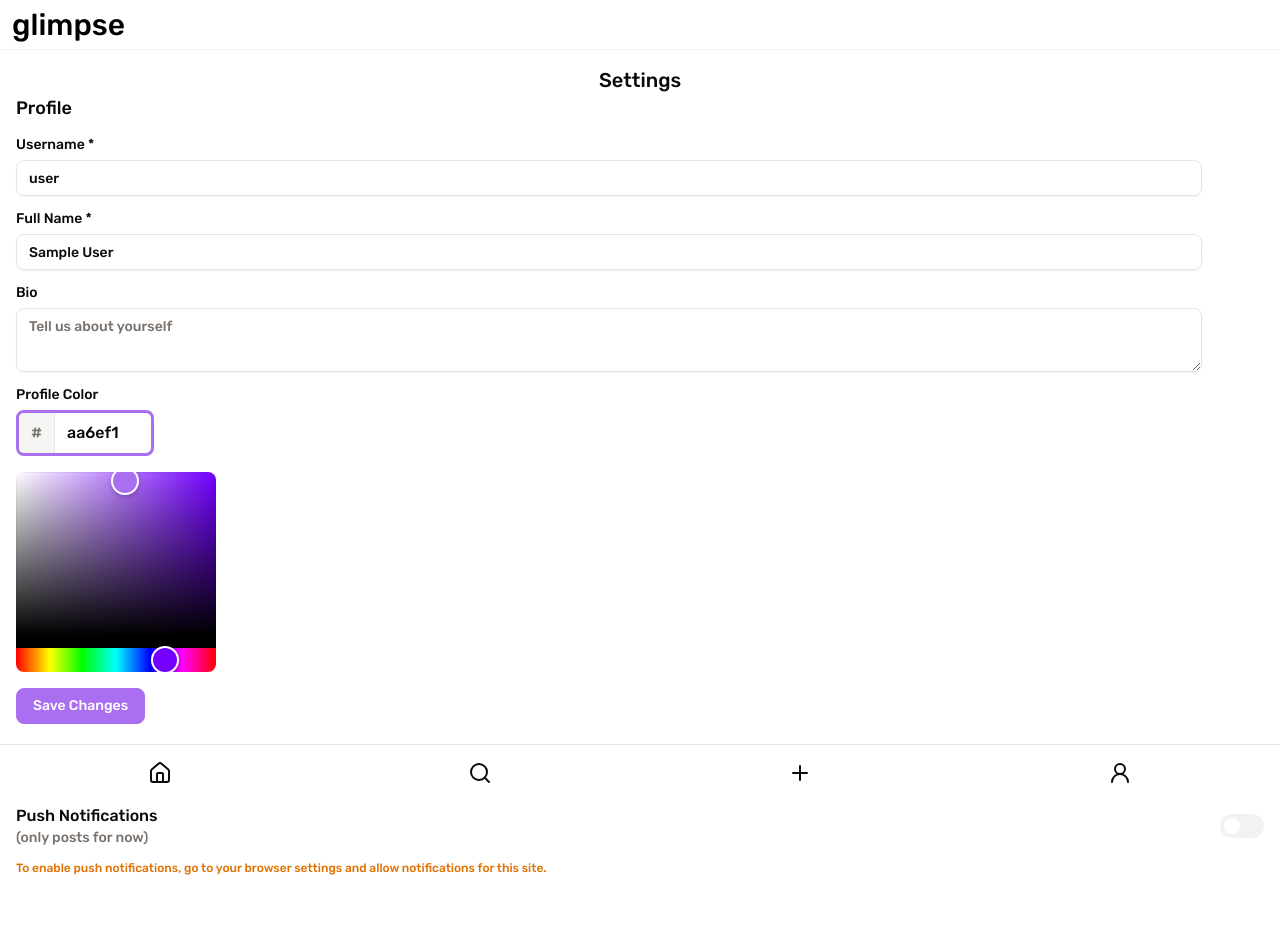
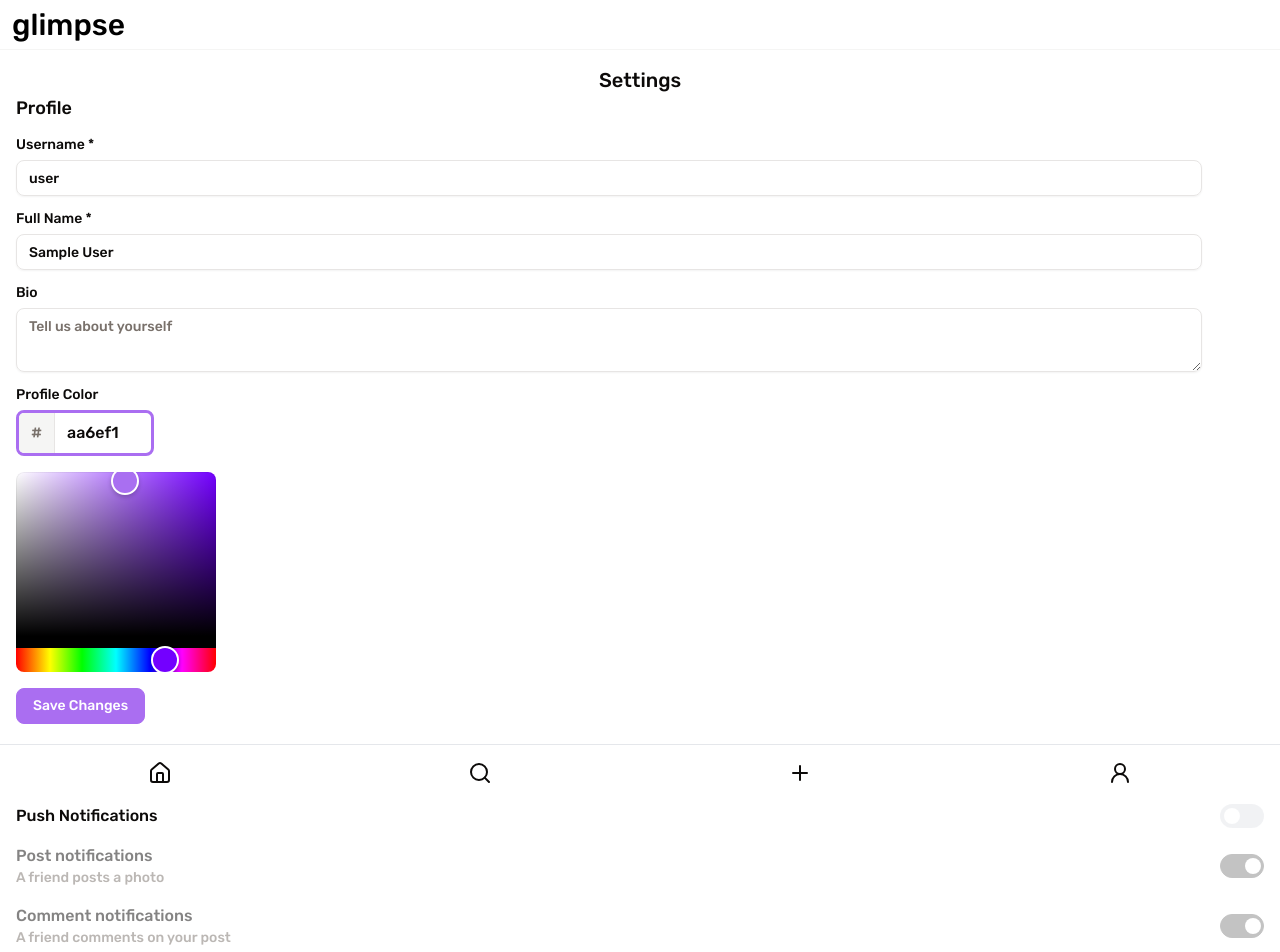
Before and after one commit to hex248/glimpse, a Next.js app: page /settings in a window 1280 px wide. Shown: the top 952 px of the page. Built offline with nearby package versions, Linux system fonts and the light colour scheme; no server answers; the database is empty; sample sign-in values are in the browser's storage.

Commit message:
frontend for individual notification toggles

```diff
--- a/src/components/PushNotificationToggle.tsx
+++ b/src/components/PushNotificationToggle.tsx
@@ -9,18 +9,31 @@ import {
 } from "@/lib/pushNotificationsClient";
 import { getContrastColor } from "@/lib/colorUtils";
 
+interface NotificationPreferences {
+    postNotifications: boolean;
+    commentNotifications: boolean;
+    friendRequestNotifications: boolean;
+}
+
 export default function PushNotificationToggle() {
     const { data: session } = useSession();
-    const [isEnabled, setIsEnabled] = useState(false);
+    const [preferences, setPreferences] = useState<NotificationPreferences>({
+        postNotifications: true,
+        commentNotifications: true,
+        friendRequestNotifications: true,
+    });
+    const [isPushEnabled, setIsPushEnabled] = useState(false);
     const [permission, setPermission] =
         useState<NotificationPermission>("default");
     const [isLoading, setIsLoading] = useState(false);
+    const [isUpdating, setIsUpdating] = useState<string | null>(null);
 
     const userColor = (session?.user as any)?.color || "#888888";
     const contrastColor = getContrastColor(userColor);
 
     useEffect(() => {
         checkStatus();
+        fetchPreferences();
     }, []);
 
     const checkStatus = async () => {
@@ -29,24 +42,57 @@ export default function PushNotificationToggle() {
 
         const hasSubscribed = localStorage.getItem("pushSubscribed") === "true";
         const granted = currentPermission === "granted";
-        setIsEnabled(hasSubscribed && granted);
+        setIsPushEnabled(hasSubscribed && granted);
     };
 
-    const handleToggle = async () => {
+    const fetchPreferences = async () => {
+        try {
+            const response = await fetch("/api/user/notifications");
+            if (response.ok) {
+                const data = await response.json();
+                setPreferences(data);
+            }
+        } catch (error) {
+            console.error("Error fetching preferences:", error);
+        }
+    };
+
+    const updatePreference = async (
+        type: keyof NotificationPreferences,
+        value: boolean
+    ) => {
+        setIsUpdating(type);
+        try {
+            const response = await fetch("/api/user/notifications", {
+                method: "PUT",
+                headers: { "Content-Type": "application/json" },
+                body: JSON.stringify({ ...preferences, [type]: value }),
+            });
+            if (response.ok) {
+                setPreferences((prev) => ({ ...prev, [type]: value }));
+            }
+        } catch (error) {
+            console.error("Error updating preference:", error);
+        } finally {
+            setIsUpdating(null);
+        }
+    };
+
+    const handlePushToggle = async () => {
         setIsLoading(true);
 
         try {
-            if (isEnabled) {
+            if (isPushEnabled) {
                 const success = await unsubscribeFromPushNotifications();
                 if (success) {
                     localStorage.removeItem("pushSubscribed");
-                    setIsEnabled(false);
+                    setIsPushEnabled(false);
                 }
             } else {
                 const success = await subscribeToPushNotifications();
                 if (success) {
                     localStorage.setItem("pushSubscribed", "true");
-                    setIsEnabled(true);
+                    setIsPushEnabled(true);
                     setPermission("granted");
                 }
             }
@@ -57,17 +103,63 @@ export default function PushNotificationToggle() {
         }
     };
 
+    const renderToggle = (
+        type: keyof NotificationPreferences,
+        title: string,
+        description?: string
+    ) => (
+        <div
+            className={`flex items-center justify-between ${
+                !isPushEnabled ? "opacity-50" : ""
+            }`}
+        >
+            <div>
+                <h3 className="font-medium">{title}</h3>
+                {description && (
+                    <p className="text-sm text-muted-foreground">
+                        {description}
+                    </p>
+                )}
+            </div>
+            <button
+                onClick={() => updatePreference(type, !preferences[type])}
+                disabled={isUpdating === type || !isPushEnabled}
+                className={`relative inline-flex h-6 w-11 items-center rounded-full transition-colors focus:outline-none focus:ring-2 focus:ring-offset-2 ${
+                    isUpdating === type ? "opacity-50 cursor-not-allowed" : ""
+                }`}
+                style={{
+                    backgroundColor: preferences[type] ? userColor : "#e5e7eb",
+                    border: preferences[type]
+                        ? `1px solid ${
+                              contrastColor === "#000000"
+                                  ? "#000000"
+                                  : userColor
+                          }`
+                        : "none",
+                }}
+            >
+                <span
+                    className={`inline-block h-4 w-4 transform rounded-full transition-transform ${
+                        preferences[type] ? "translate-x-6" : "translate-x-1"
+                    }`}
+                    style={{
+                        backgroundColor: preferences[type]
+                            ? contrastColor
+                            : "#ffffff",
+                    }}
+                />
+            </button>
+        </div>
+    );
+
     return (
-        <div className="space-y-3">
+        <div className="space-y-4">
             <div className="flex items-center justify-between">
                 <div>
                     <h3 className="font-medium">Push Notifications</h3>
-                    <p className="text-sm text-muted-foreground">
-                        (only posts for now)
-                    </p>
                 </div>
                 <button
-                    onClick={handleToggle}
+                    onClick={handlePushToggle}
                     disabled={isLoading || permission === "denied"}
                     className={`relative inline-flex h-6 w-11 items-center rounded-full transition-colors focus:outline-none focus:ring-2 focus:ring-offset-2 ${
                         isLoading ? "opacity-50 cursor-not-allowed" : ""
@@ -77,8 +169,8 @@ export default function PushNotificationToggle() {
                             : ""
                     }`}
                     style={{
-                        backgroundColor: isEnabled ? userColor : "#e5e7eb",
-                        border: isEnabled
+                        backgroundColor: isPushEnabled ? userColor : "#e5e7eb",
+                        border: isPushEnabled
                             ? `1px solid ${
                                   contrastColor === "#000000"
                                       ? "#000000"
@@ -89,16 +181,32 @@ export default function PushNotificationToggle() {
                 >
                     <span
                         className={`inline-block h-4 w-4 transform rounded-full transition-transform ${
-                            isEnabled ? "translate-x-6" : "translate-x-1"
+                            isPushEnabled ? "translate-x-6" : "translate-x-1"
                         }`}
                         style={{
-                            backgroundColor: isEnabled
+                            backgroundColor: isPushEnabled
                                 ? contrastColor
                                 : "#ffffff",
                         }}
                     />
                 </button>
             </div>
+
+            {renderToggle(
+                "postNotifications",
+                "Post notifications",
+                "A friend posts a photo"
+            )}
+            {renderToggle(
+                "commentNotifications",
+                "Comment notifications",
+                "A friend comments on your post"
+            )}
+            {renderToggle(
+                "friendRequestNotifications",
+                "Friend Request notifications",
+                "You receive a friend request"
+            )}
 
             {permission === "denied" && (
                 <p className="text-xs text-amber-600">
--- a/src/lib/pushNotificationsClient.ts
+++ b/src/lib/pushNotificationsClient.ts
@@ -39,7 +39,6 @@ export async function subscribeToPushNotifications(): Promise<boolean> {
             throw new Error("failed to save push subscription");
         }
 
-        console.log("successfully subscribed to push notifications");
         return true;
     } catch (error) {
         console.error("error subscribing to push notifications:", error);
@@ -76,7 +75,6 @@ export async function unsubscribeFromPushNotifications(): Promise<boolean> {
                 );
             }
 
-            console.log("successfully unsubscribed from push notifications");
             return true;
         }
 
```
